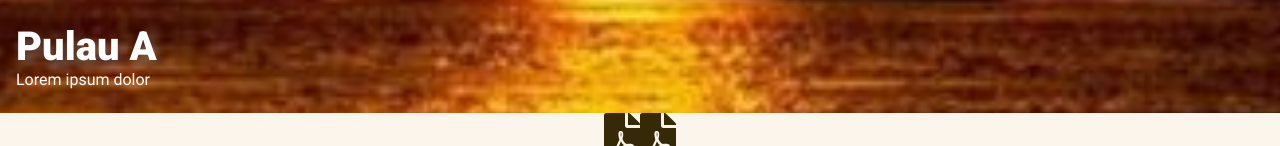
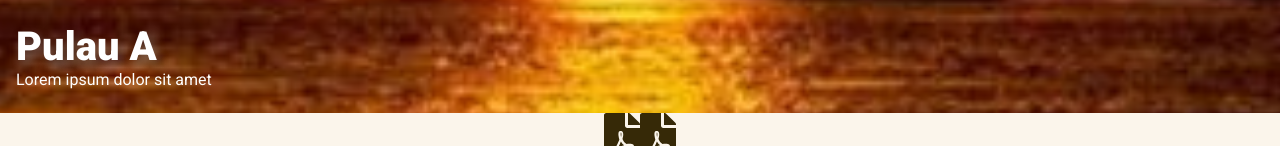
Before and after one commit to 6ne/everytour.id, a React (Create React App) app in the folder front-end/: page /destination/pulauA in a window 1280 px wide. Shown: the part 654-800 px from the top of the page. Built offline with nearby package versions, Linux system fonts and the light colour scheme.

Commit message:
dynamic image on destination

```diff
--- /dev/null
+++ b/front-end/src/pages/Destination/data.json
@@ -0,0 +1,22 @@
+{
+  "pulauA": {
+    "title": "Pulau A",
+    "subtitle": "Lorem ipsum dolor sit amet"
+  },
+  "pulauB": {
+    "title": "Pulau B",
+    "subtitle": "Lorem ipsum dolor sit amet"
+  },
+  "pulauC": {
+    "title": "Pulau C",
+    "subtitle": "Lorem ipsum dolor sit amet"
+  },
+  "pulauD": {
+    "title": "Pulau D",
+    "subtitle": "Lorem ipsum dolor sit amet"
+  },
+  "pulauE": {
+    "title": "Pulau E",
+    "subtitle": "Lorem ipsum dolor sit amet"
+  }
+}
--- a/front-end/src/pages/Destination/index.tsx
+++ b/front-end/src/pages/Destination/index.tsx
@@ -1,19 +1,41 @@
 import React from 'react'
-import { Link, useParams } from 'react-router-dom'
+import { useParams, Redirect } from 'react-router-dom'
 import ContentImage from '../../components/ContentImage';
-import sunset from '../../assets/img/sunset.jpg'
 import Style from './style.module.scss'
 import Icon from '../../components/Icon';
 import Layout from '../../components/Layout';
-import PDFReader from '../../components/PDFReader'
 import { faFilePdf } from '@fortawesome/free-solid-svg-icons';
+import Data from './data.json'
+import sunset from '../../assets/img/sunset.jpg'
+import pharapan from '../../assets/img/pulau-harapan.jpg'
+import bunaken from '../../assets/img/bunaken.jpg'
+import safari from '../../assets/img/sdzsafaripark-meta.jpg'
+import ptidung from '../../assets/img/wisata-pulau-tidung.jpg'
 
 export default () => {
   let { name } = useParams();
+
+  let images = new Map(Object.entries({
+    pulauA: sunset,
+    pulauB: pharapan,
+    pulauC: bunaken,
+    pulauD: safari,
+    pulauE: ptidung
+  }))
+
+  let map = new Map(Object.entries(Data))
+
+  if (!!!map.has(name!)) return <Redirect to="/no-where" />
+
+  const pageData: any = map.get(name!)
+
+  const title = pageData.title
+  const subtitle = pageData.subtitle
+  const img = images.get(name!) || ""
+
   return (
     <div>
-      { console.log(name) }
-      <ContentImage To="/" Title="Pulau A" Subtitle="Lorem ipsum dolor" ImgUrl={sunset} CustomLinkStyle={Style.Linking} CustomContentStyle={Style.ContentImage}/>
+      <ContentImage To="/" Title={title} Subtitle={subtitle} ImgUrl={img} CustomLinkStyle={Style.Linking} CustomContentStyle={Style.ContentImage}/>
 
       {/* tinggal kasi margin antar pdf sama apus pdfreader component */}
       <Layout>
--- a/front-end/src/pages/Destinations/index.tsx
+++ b/front-end/src/pages/Destinations/index.tsx
@@ -6,7 +6,7 @@ import sunset from '../../assets/img/sunset.jpg'
 import pharapan from '../../assets/img/pulau-harapan.jpg'
 import bunaken from '../../assets/img/bunaken.jpg'
 import safari from '../../assets/img/sdzsafaripark-meta.jpg'
-import ptidung from '../../assets/img/wisata-pulau-tidung.jpeg'
+import ptidung from '../../assets/img/wisata-pulau-tidung.jpg'
 import Button from '../../components/Button'
 export default () => {
   return (
```
Also changed, not shown: front-end/src/assets/img/wisata-pulau-tidung.jpg (renamed from front-end/src/assets/img/wisata-pulau-tidung.jpeg).
